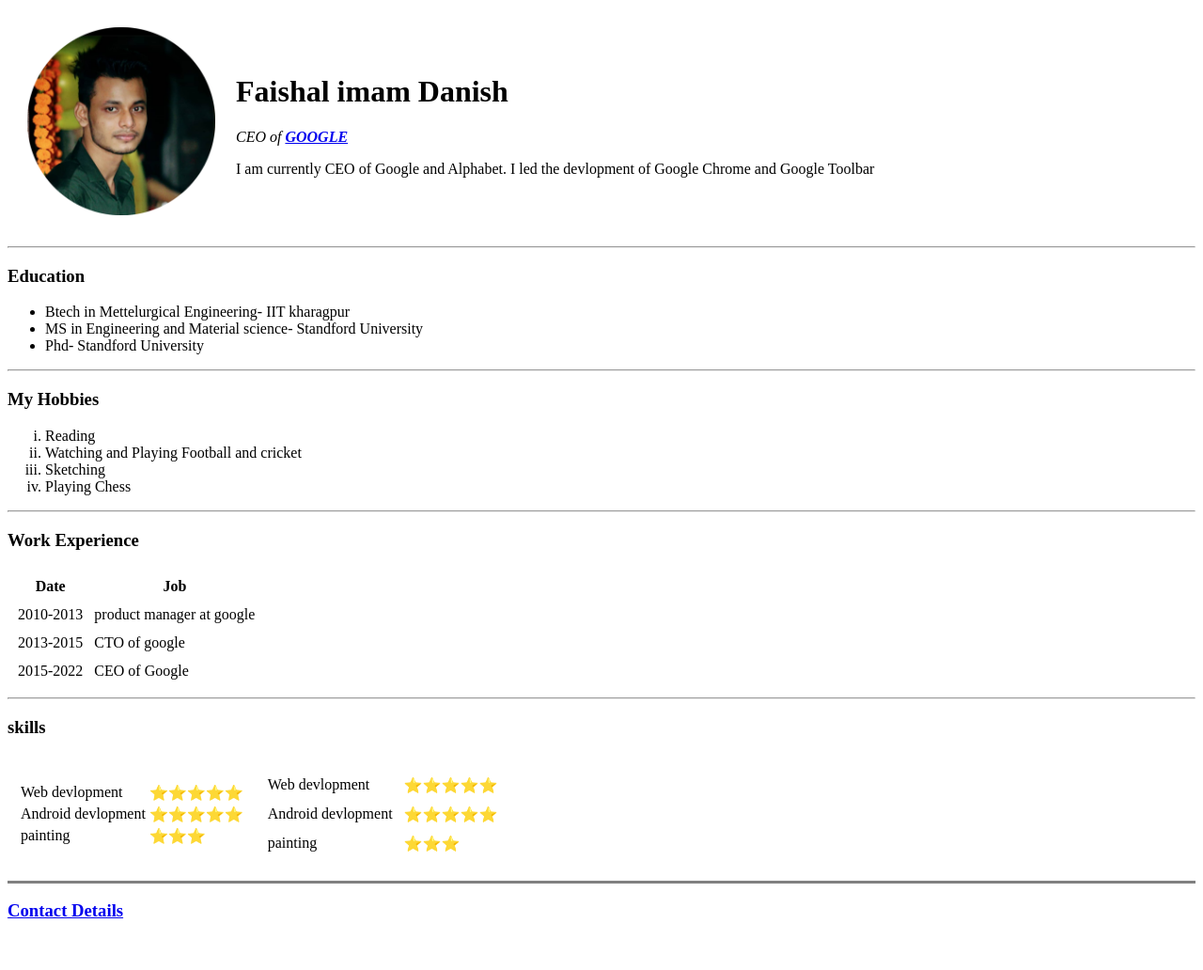
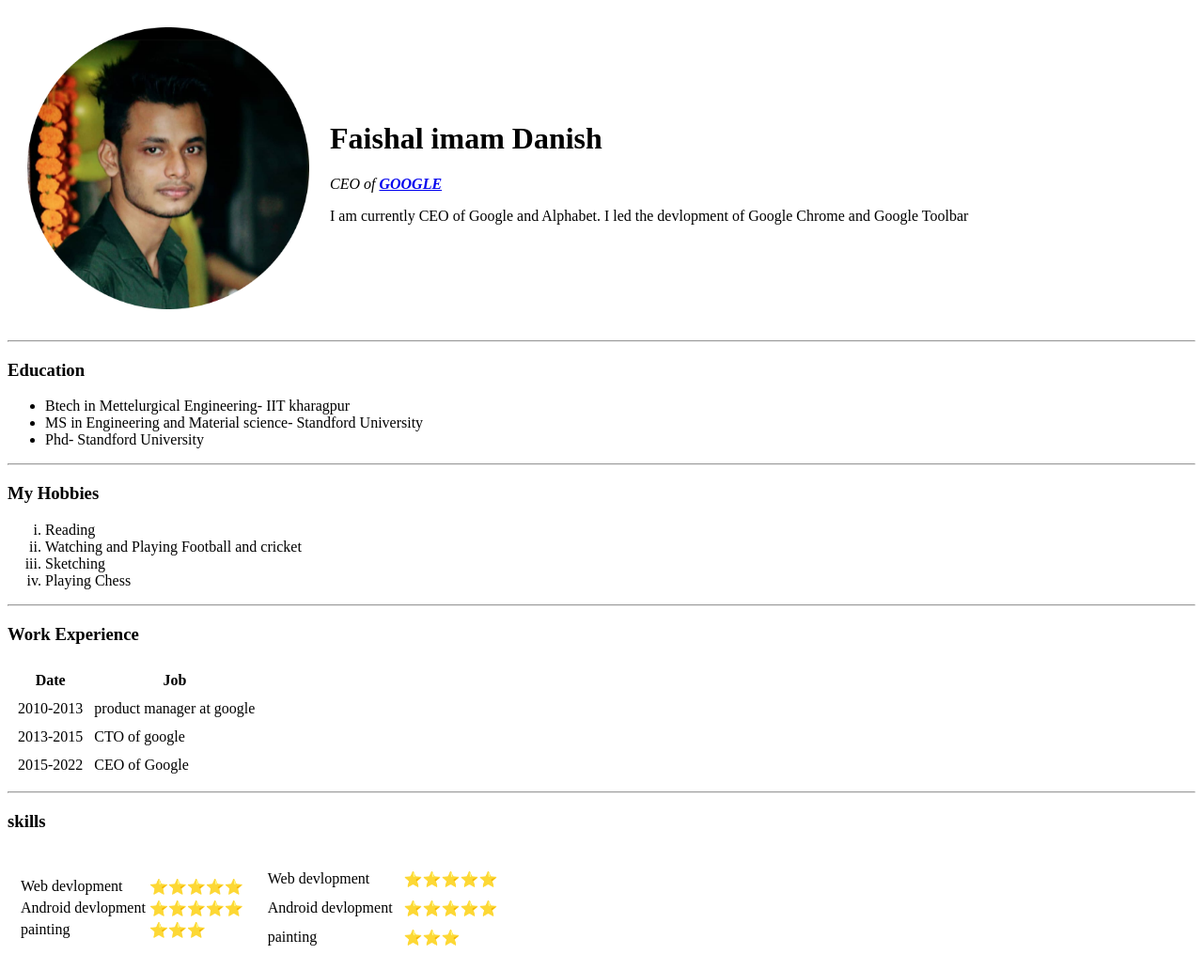
Before and after one commit to imdaniissh/BioData, a plain HTML site: page index.html in a window 1280 px wide. Shown: the top 1032 px of the page at 94% size. Before the commit the page ends 999 px from the top, so only its background shows below. Drawn offline with Linux system fonts and the light colour scheme.

Commit message:
Update index.html

```diff
--- a/index.html
+++ b/index.html
@@ -12,7 +12,7 @@
     <table cellspacing="20">
         <tr>
 
-            <td><img src="danish2.png.png" alt="danish picture standing in a balcony" height="200px" width="200px"></td>
+            <td><img src="danish2.png.png" alt="danish picture standing in a balcony" height="300px" width="300px"></td>
 
             <td><h1>Faishal imam Danish</h1>
                 <p><em>CEO of <strong><a href="https://www.google.com/">GOOGLE</a></strong></em></p>
```
